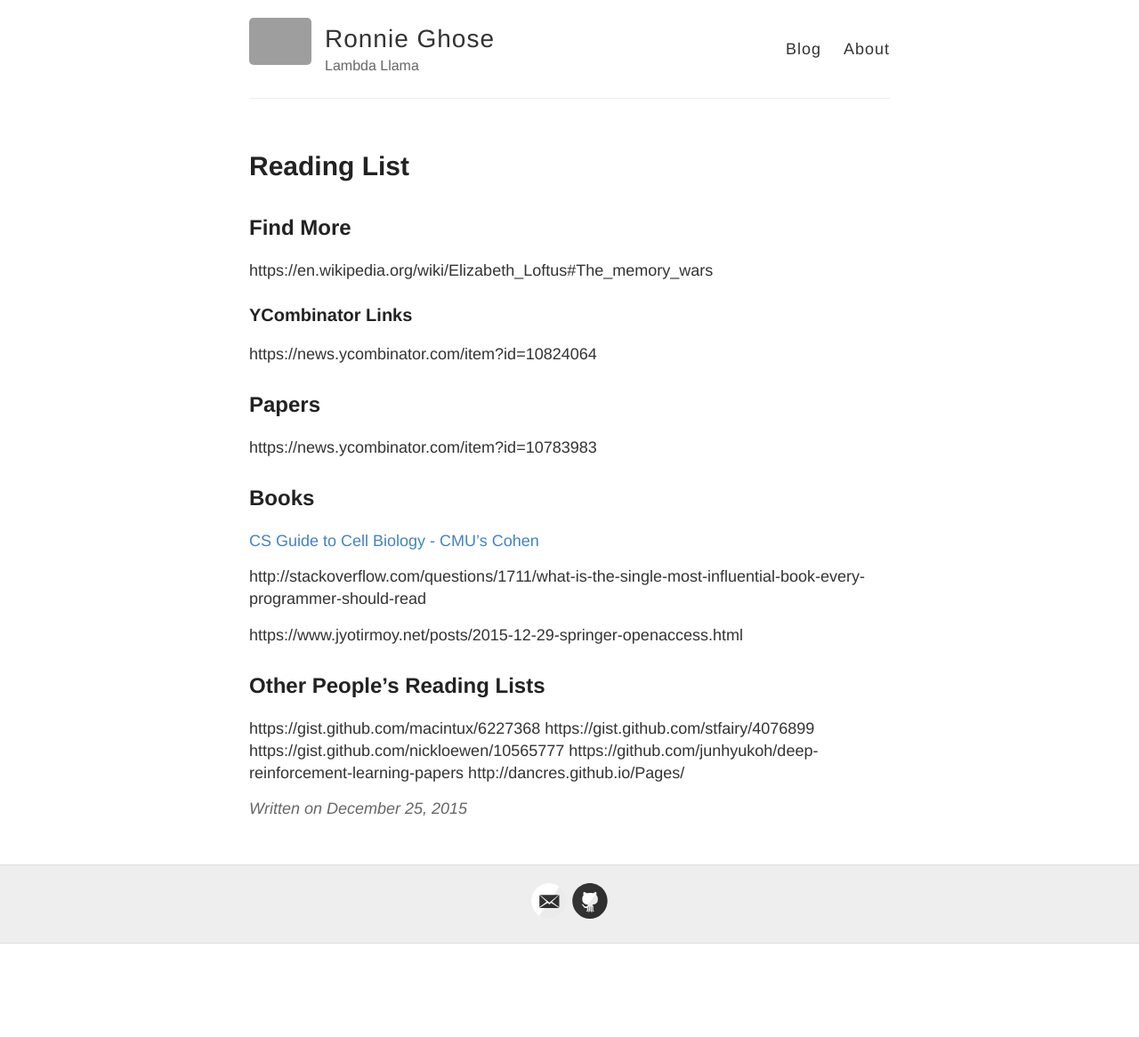
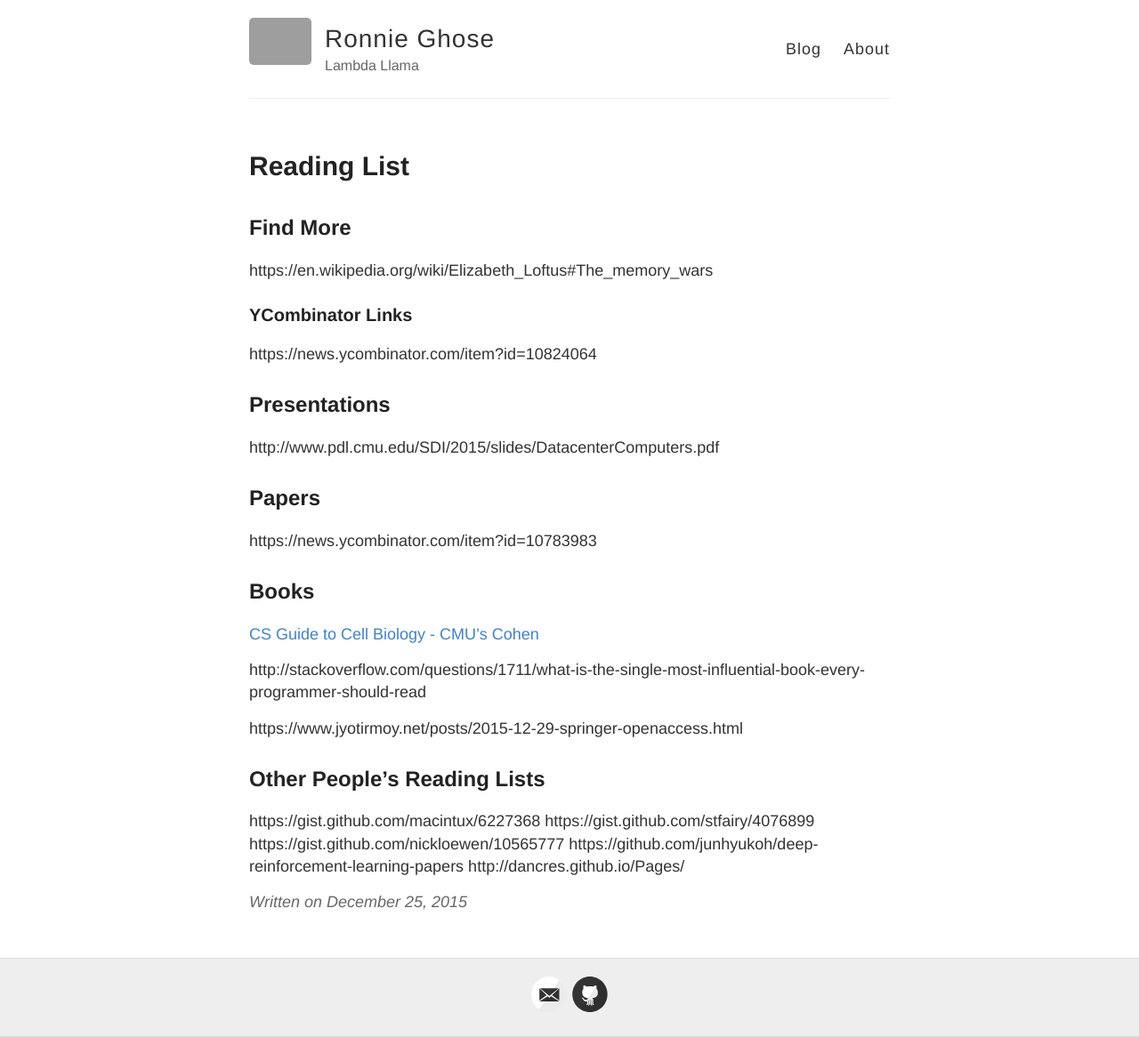
Before and after one commit to RONNCC/ronncc.github, a Jekyll site: the page built from _posts/2015-12-25-ReadingList.md, in a window 1280 px wide. Shown: the whole page at 89% size. Built offline with Jekyll 4.4.1, drawn with Linux system fonts in a browser that asks for light colours; comment, search, counter and statistics services are not loaded; before the commit the page ends 1061 px from its top, so only the background shows below that; grey boxes are pictures that could not be loaded.

Commit message:
Update 2015-12-25-ReadingList.md

```diff
--- a/_posts/2015-12-25-ReadingList.md
+++ b/_posts/2015-12-25-ReadingList.md
@@ -21,6 +21,9 @@ https://en.wikipedia.org/wiki/Elizabeth_Loftus#The_memory_wars
 https://news.ycombinator.com/item?id=10824064
 
 
+## Presentations
+http://www.pdl.cmu.edu/SDI/2015/slides/DatacenterComputers.pdf
+
 ## Papers
 
 https://news.ycombinator.com/item?id=10783983
```
